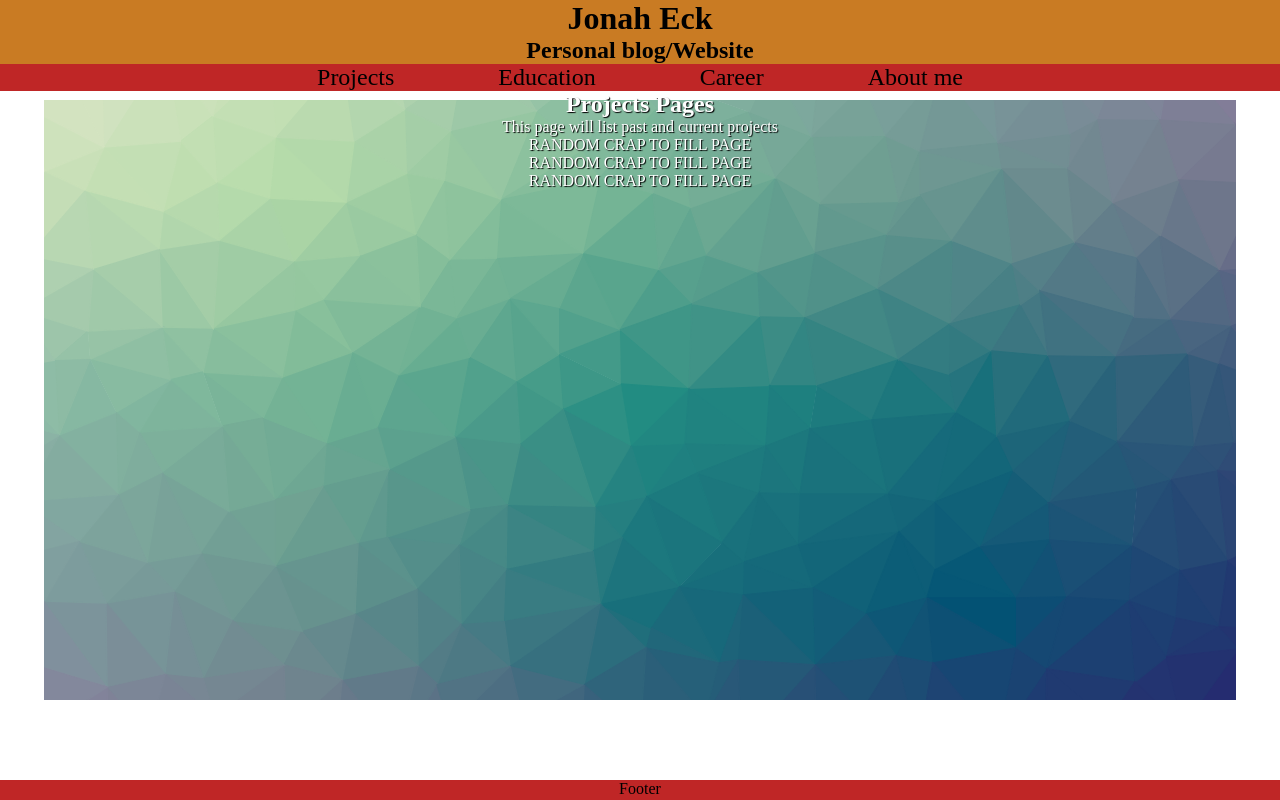
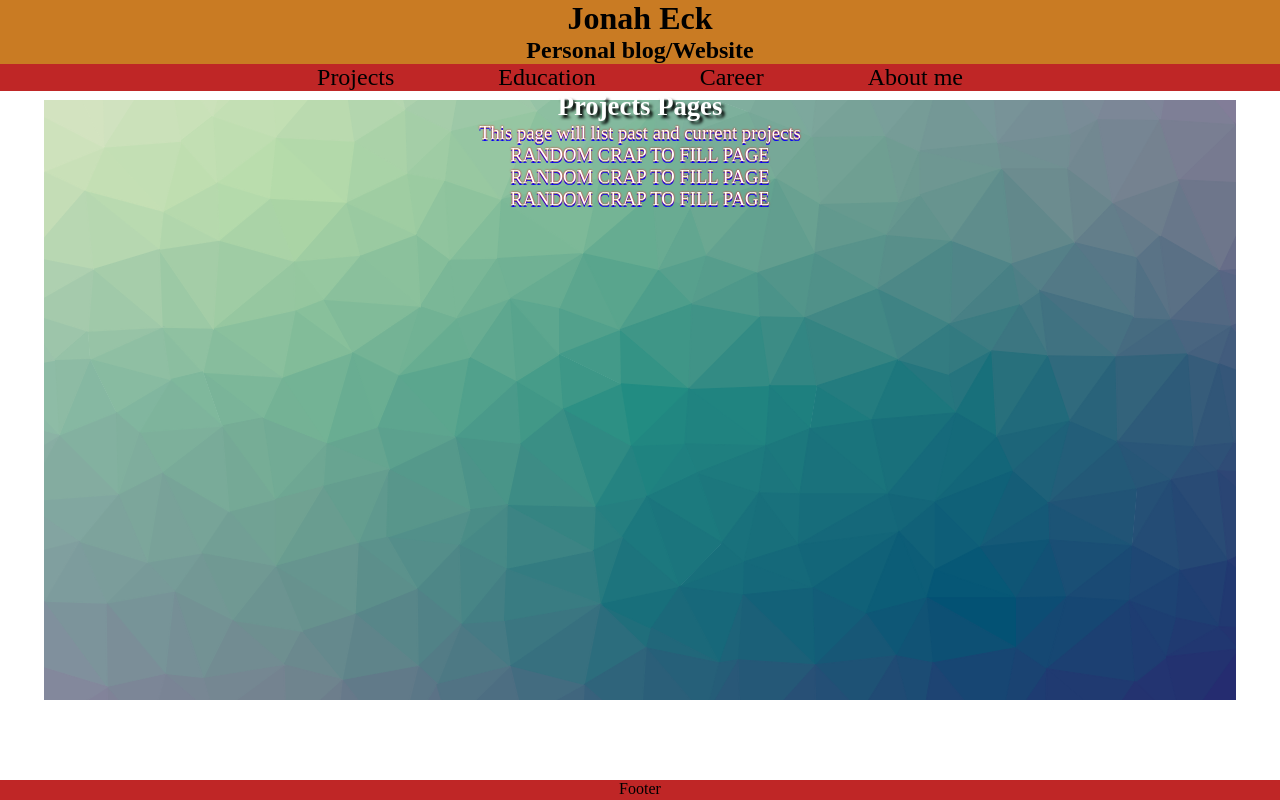
Before and after one commit to JonahEck/JonahEck.github.io, a plain HTML site: page projects.html in a window 1280 px wide. Drawn offline with Linux system fonts and the light colour scheme.

Commit message:
messing with fonts

```diff
--- a/main.css
+++ b/main.css
@@ -21,8 +21,19 @@ html, body {
 	overflow: auto;
 	padding-bottom: 20px;
 	text-align: center;
+}
+
+#main_h2{
 	color: white;
-	text-shadow: 1px 1px 1px black;
+	text-shadow: 3px 3px 3px black;
+	font-size: 20pt;
+}
+
+#main_p{
+	color: white;
+	text-shadow: 0px 0px 2px red,
+				0px 2px 0px blue;
+	font-size: 14pt;
 }
 header{
 	position: relative;
--- a/projects.html
+++ b/projects.html
@@ -34,11 +34,11 @@
 		</div>
 	</header>
 	<div id="main">
-		<h2>Projects Pages</h2>
-		<p>This page will list past and current projects</p>
-		<p>RANDOM CRAP TO FILL PAGE</p>
-		<p>RANDOM CRAP TO FILL PAGE</p>
-		<p>RANDOM CRAP TO FILL PAGE</p>
+		<h2 id="main_h2">Projects Pages</h2>
+		<p id="main_p">This page will list past and current projects</p>
+		<p id="main_p">RANDOM CRAP TO FILL PAGE</p>
+		<p id="main_p">RANDOM CRAP TO FILL PAGE</p>
+		<p id="main_p">RANDOM CRAP TO FILL PAGE</p>
 	</div>
 </div>
 <footer>
```
